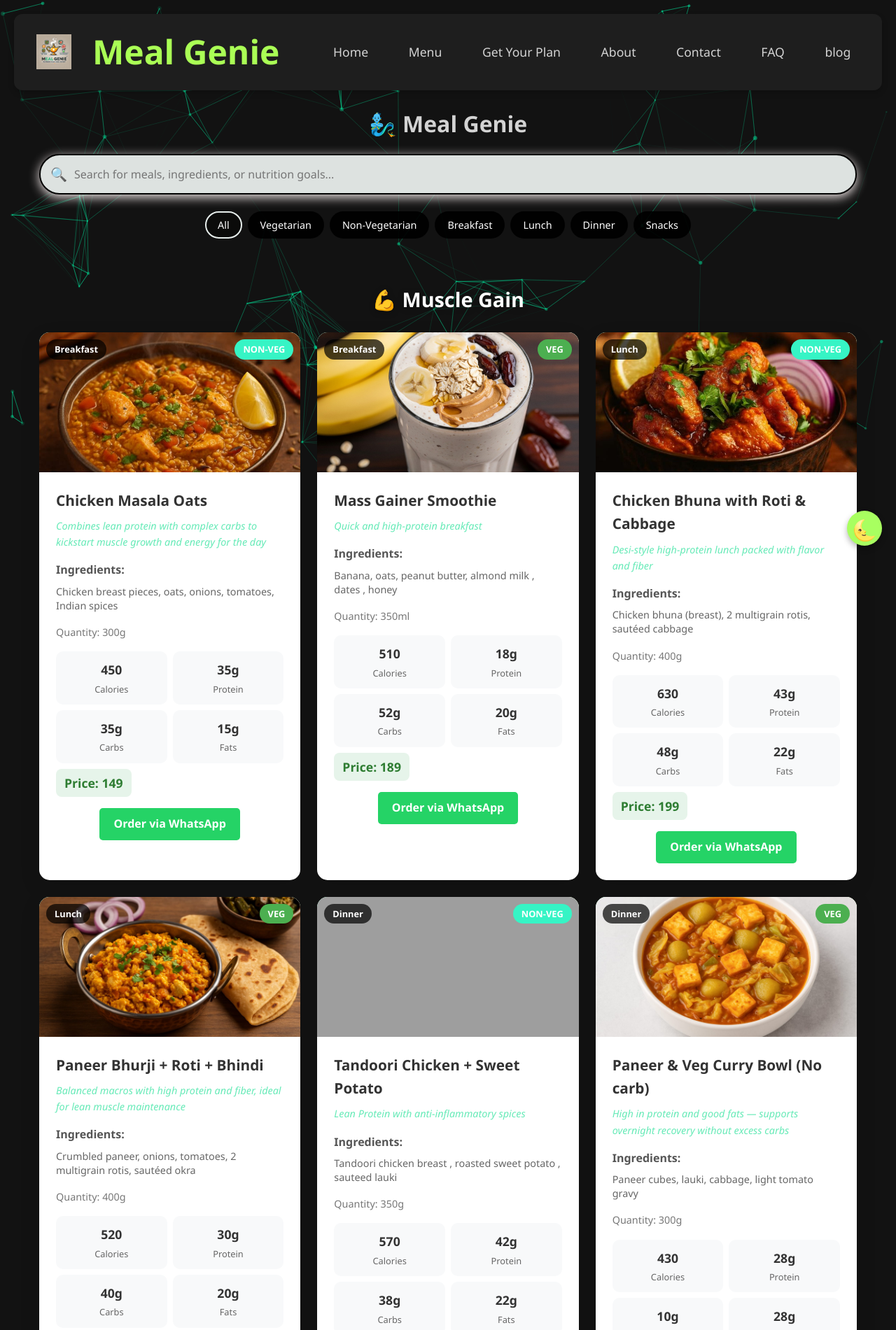
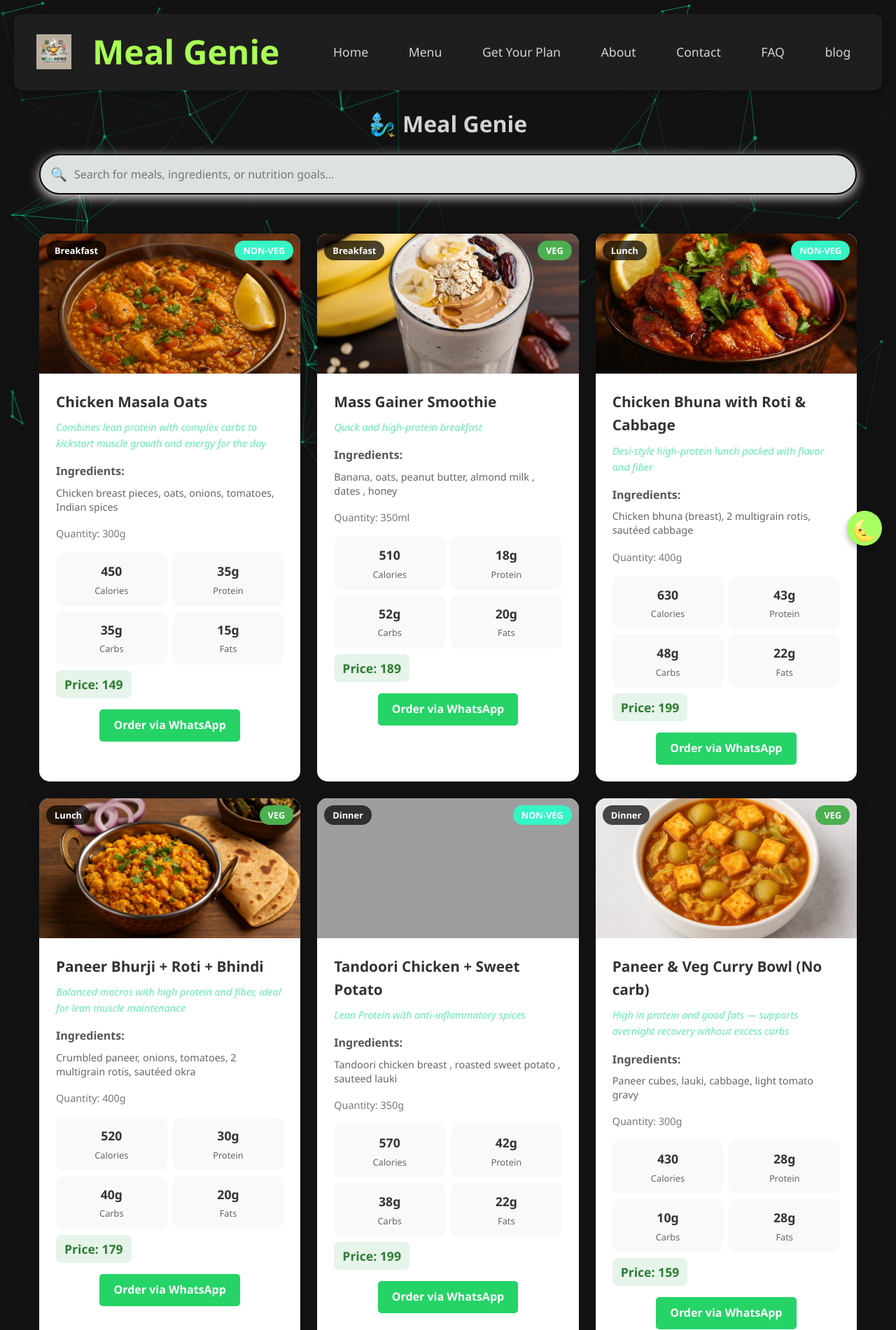
Before and after one commit to jiyad-shaikh/meal-genie, a Flask app: page /menu in a window 1280 px wide. Shown: the top 1901 px of the page at 70% size. Run offline with Flask 3, Linux system fonts and the light colour scheme; some libraries are stand-ins or nearby versions; grey boxes are pictures that could not be loaded.

Commit message:
removed filters and categories

```diff
--- a/templates/menu.html
+++ b/templates/menu.html
@@ -20,41 +20,13 @@
                 <div class="search-icon">🔍</div>
                 <input type="text" class="search-bar" placeholder="Search for meals, ingredients, or nutrition goals..." id="searchInput">
             </div>
-            <div class="filters">
-                <button class="filter-btn active" data-filter="all">All</button>
-                <button class="filter-btn" data-filter="veg">Vegetarian</button>
-                <button class="filter-btn" data-filter="non-veg">Non-Vegetarian</button>
-                <button class="filter-btn" data-filter="breakfast">Breakfast</button>
-                <button class="filter-btn" data-filter="lunch">Lunch</button>
-                <button class="filter-btn" data-filter="dinner">Dinner</button>
-                <button class="filter-btn" data-filter="snacks">Snacks</button>
-            </div>
         </div>
     </div>
 
     <div class="main-content">
         <div class="container">
-            <div class="category-section" id="muscle-gain">
-                <h2 class="category-title">💪 Muscle Gain</h2>
-                <div class="meal-grid" id="muscle-gain-grid">
-                    <!-- Muscle gain meals will be populated here -->
+                <div class="meal-grid" id="all-meals-grid">
                 </div>
-            </div>
-
-            <div class="category-section" id="weight-loss">
-                <h2 class="category-title">🔥 Weight Loss</h2>
-                <div class="meal-grid" id="weight-loss-grid">
-                    <!-- Weight loss meals will be populated here -->
-                </div>
-            </div>
-
-            <div class="category-section" id="general-health">
-                <h2 class="category-title">🌱 General Health</h2>
-                <div class="meal-grid" id="general-health-grid">
-                    <!-- General health meals will be populated here -->
-                </div>
-            </div>
-
             <div class="no-results hidden" id="no-results">
                 <p>No meals found matching your search criteria. Try adjusting your filters!</p>
             </div>
@@ -386,12 +358,10 @@
 
         // DOM elements
         const searchInput = document.getElementById('searchInput');
-        const filterButtons = document.querySelectorAll('.filter-btn');
+        const allMealsGrid = document.getElementById('all-meals-grid');
         const noResults = document.getElementById('no-results');
-        const categorySections = document.querySelectorAll('.category-section');
 
         // State
-        let currentFilter = 'all';
         let searchTerm = '';
 
         // Initialize
@@ -402,56 +372,29 @@
 
         // Render meals
         function renderMeals() {
-            const categories = {
-                'muscle-gain': document.getElementById('muscle-gain-grid'),
-                'weight-loss': document.getElementById('weight-loss-grid'),
-                'general-health': document.getElementById('general-health-grid')
-            };
-
             // Clear existing content
-            Object.values(categories).forEach(grid => grid.innerHTML = '');
+           allMealsGrid.innerHTML = '';
 
             // Filter meals
             const filteredMeals = meals.filter(meal => {
-                const matchesSearch = meal.name.toLowerCase().includes(searchTerm.toLowerCase()) ||
-                                    meal.ingredients.toLowerCase().includes(searchTerm.toLowerCase()) ||
-                                    meal.benefit.toLowerCase().includes(searchTerm.toLowerCase());
-
-                const matchesFilter = currentFilter === 'all' ||
-                                    meal.type === currentFilter ||
-                                    meal.mealTime === currentFilter;
-
-                return matchesSearch && matchesFilter;
+                const searchLower = searchTerm.toLowerCase();
+                return (
+                    meal.name.toLowerCase().includes(searchLower) ||
+                    meal.ingredients.toLowerCase().includes(searchLower) ||
+                    meal.benefit.toLowerCase().includes(searchLower)
+                );
             });
 
-            // Group by category
-            const groupedMeals = filteredMeals.reduce((acc, meal) => {
-                if (!acc[meal.category]) acc[meal.category] = [];
-                acc[meal.category].push(meal);
-                return acc;
-            }, {});
-
-            // Render meals in their categories
-            Object.keys(groupedMeals).forEach(category => {
-                const grid = categories[category];
-                if (grid) {
-                    groupedMeals[category].forEach(meal => {
-                        grid.appendChild(createMealCard(meal));
-                    });
-                }
-            });
-
-            // Handle empty results
-            const hasResults = filteredMeals.length > 0;
-            noResults.classList.toggle('hidden', hasResults);
-
-            // Hide/show category sections
-            categorySections.forEach(section => {
-                const categoryId = section.id;
-                const categoryMeals = groupedMeals[categoryId] || [];
-                section.classList.toggle('hidden', categoryMeals.length === 0);
-            });
-        }
+            // Render all filtered meals
+            if (filteredMeals.length > 0) {
+                filteredMeals.forEach(meal => {
+                    allMealsGrid.appendChild(createMealCard(meal));
+                });
+                noResults.classList.add('hidden');
+            } else {
+                noResults.classList.remove('hidden');
+            }
+          }
 
         // Create meal card
         function createMealCard(meal) {
@@ -508,16 +451,6 @@
                 searchTerm = e.target.value;
                 renderMeals();
             });
-
-            // Filter buttons
-            filterButtons.forEach(btn => {
-                btn.addEventListener('click', (e) => {
-                    filterButtons.forEach(b => b.classList.remove('active'));
-                    e.target.classList.add('active');
-                    currentFilter = e.target.dataset.filter;
-                    renderMeals();
-                });
-            });
         }
 
         // Initialize the app
```
